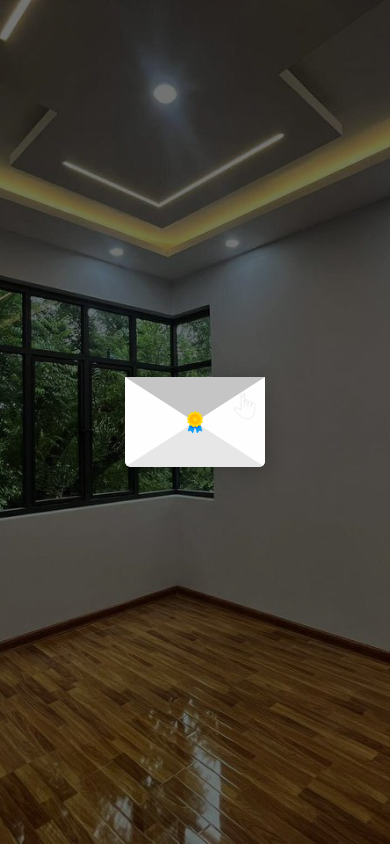
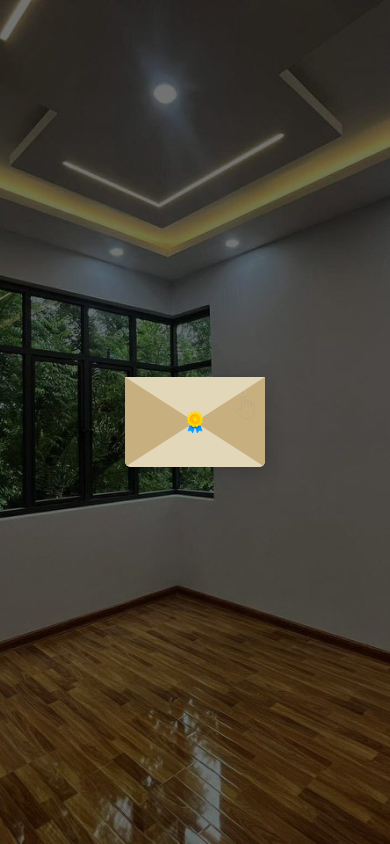
Before and after one commit to puyitt/home-invitation, an Angular app: page / in a window 390 px wide. Built offline with nearby package versions, Linux system fonts and the light colour scheme.

Commit message:
change env color

```diff
--- a/src/app/app.component.scss
+++ b/src/app/app.component.scss
@@ -68,15 +68,15 @@ img {
     border-left: 140px solid transparent;
     border-right: 140px solid transparent;
     border-bottom: 82px solid transparent;
-    border-top: 98px solid darkgreen;
+    border-top: 98px solid #e3d7ba;
     transform-origin: top;
     pointer-events: none;
 }
 
 .pocket {
-    border-left: 140px solid yellow;
-    border-right: 140px solid yellow;
-    border-bottom: 90px solid darkgreen;
+    border-left: 140px solid #c7af80;
+    border-right: 140px solid #c7af80;
+    border-bottom: 90px solid #e3d7ba;
     border-top: 90px solid transparent;
     border-bottom-left-radius: 6px;
     border-bottom-right-radius: 6px;
@@ -351,27 +351,6 @@ $speed: 2.2s;
   }
 }
 
-.qr {
-  position: absolute;
-    left: 50%;
-    top: 65%;
-    transform: translate(-50%, -50%);
-    width: 100%;
-    display: flex;
-    align-items: center;
-    justify-content: center;
-    flex-flow: column;
-
-    p {
-      font-size: 11px;
-      color: #c4c4c4;
-      margin-bottom: 0;
-    }
-
-    img {
-      width: 80px;
-    }
-}
 @media screen and (max-width: 720px) {
   .hand {
       width: 50px;
@@ -393,19 +372,19 @@ $speed: 2.2s;
       }
 
       .flap {
-          border-left: 70px solid transparent;
-          border-right: 70px solid transparent;
-          border-bottom: 41px solid transparent;
-          border-top: 49px solid #c5c5c5;
+          border-left-width: 70px;
+          border-right-width: 70px;
+          border-bottom-width: 41px;
+          border-top-width: 49px;
           transform-origin: top;
           pointer-events: none;
       }
 
       .pocket {
-          border-left: 70px solid #fefefe;
-          border-right: 70px solid #fefefe;
-          border-bottom: 45px solid #e7e7e7;
-          border-top: 45px solid transparent;
+          border-left-width: 70px;
+          border-right-width: 70px;
+          border-bottom-width: 45px;
+          border-top-width: 45px;
           border-bottom-left-radius: 6px;
           border-bottom-right-radius: 6px;
       }
```
